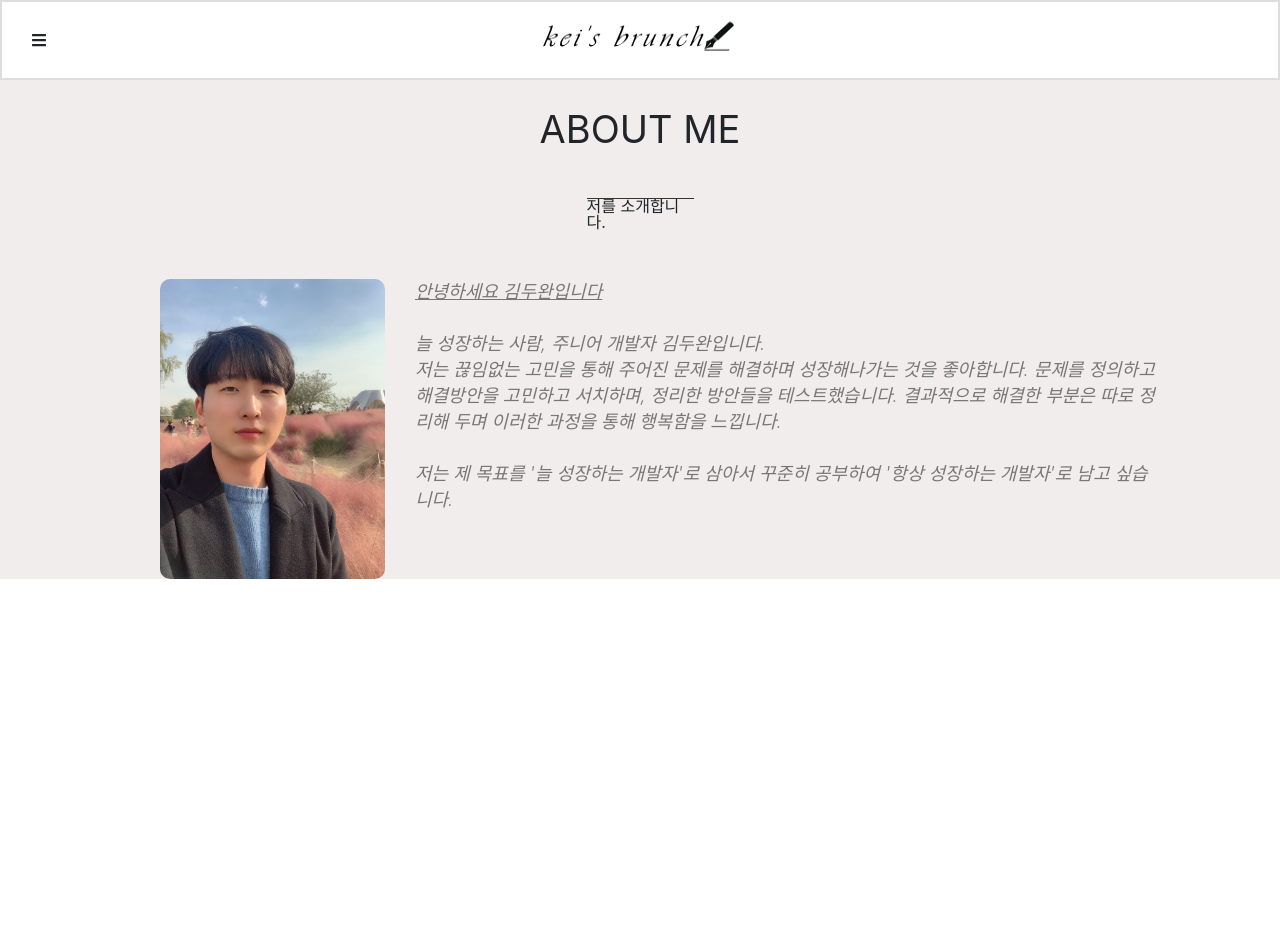
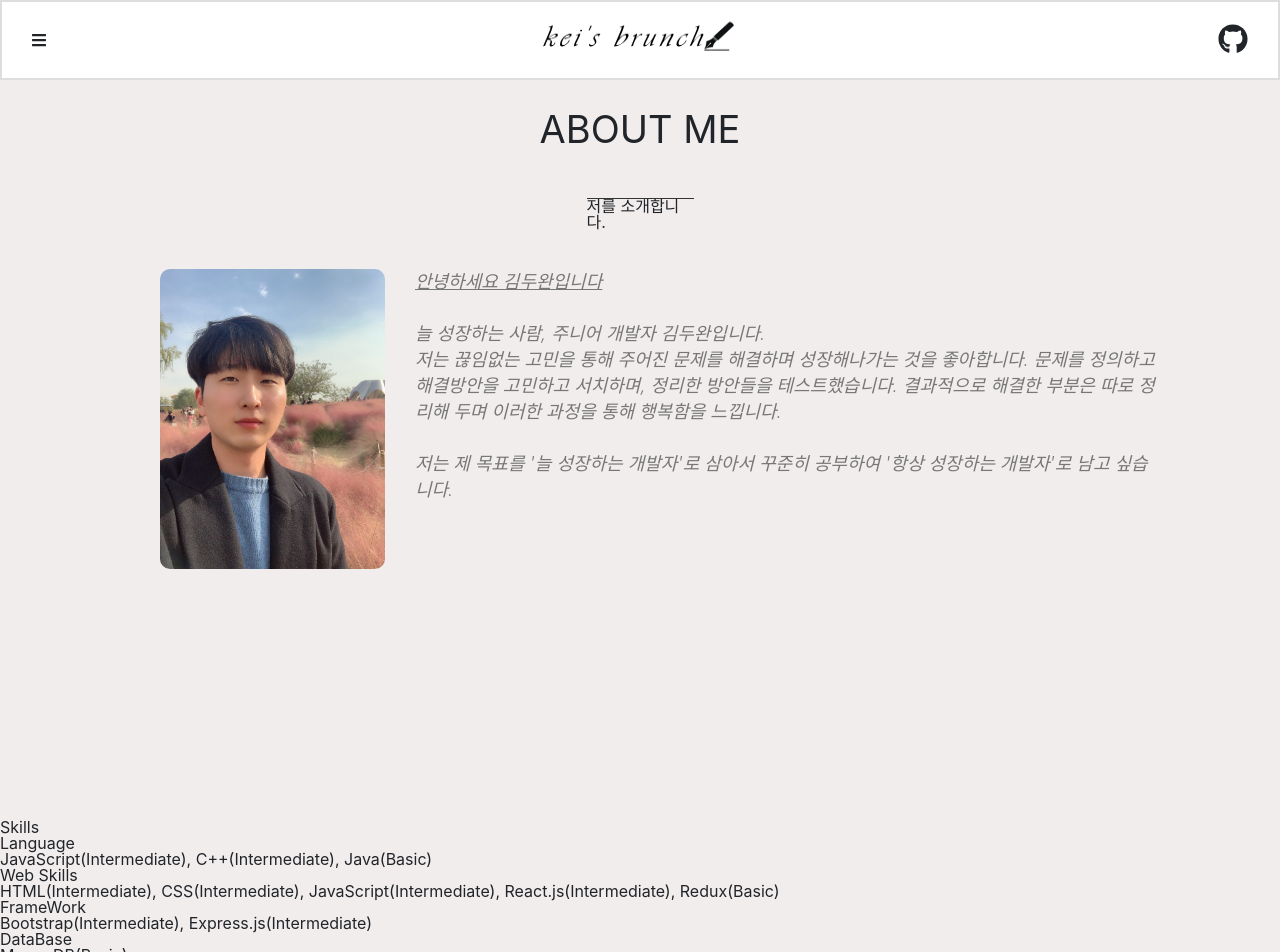
Before and after one commit to doowankim/personal-blog, a React (Create React App) app: page /portfolio in a window 1280 px wide. Shown: the top 952 px of the page. Before the commit the page ends 800 px from the top, so only its background shows below. Built offline with nearby package versions, Linux system fonts and the light colour scheme.

Commit message:
feat: Header github icon added

```diff
--- a/src/components/Header/index.tsx
+++ b/src/components/Header/index.tsx
@@ -29,6 +29,9 @@ const Header = () => {
           <LogoImage src="/images/brunch_logo.png" alt="brunchLogo" />
         </Link>
       </HeaderLogo>
+      <IconWrapper href="https://github.com/doowankim">
+        <GitIcon className="fab fa-github" />
+      </IconWrapper>
     </HeaderBox>
   )
 }
@@ -88,4 +91,20 @@ const SLink = styled(Link)`
 
 const Icon = styled.i``
 
+const IconWrapper = styled.a`
+  margin-top: -50px;
+  margin-right: 30px;
+  font-size: 30px;
+  float: right;
+  text-decoration: none;
+  &:hover {
+    text-decoration: none;
+    color: black;
+  }
+`
+
+const GitIcon = styled.i`
+  cursor: pointer;
+`
+
 export default Header
--- a/src/components/Portfolio/index.tsx
+++ b/src/components/Portfolio/index.tsx
@@ -36,6 +36,20 @@ const Portfolio = () => {
           </div>
         </Description>
       </DescriptionBox>
+      <SkillsBox>
+        <div>Skills</div>
+        <h4>Language</h4>
+        <p>JavaScript(Intermediate), C++(Intermediate), Java(Basic)</p>
+        <h4>Web Skills</h4>
+        <p>
+          HTML(Intermediate), CSS(Intermediate), JavaScript(Intermediate),
+          React.js(Intermediate), Redux(Basic)
+        </p>
+        <h4>FrameWork</h4>
+        <p>Bootstrap(Intermediate), Express.js(Intermediate)</p>
+        <h4>DataBase</h4>
+        <p>MongoDB(Basic)</p>
+      </SkillsBox>
     </Container>
   )
 }
@@ -82,8 +96,7 @@ const DescriptionBox = styled.div`
   display: flex;
   animation: ${FadeInUp} 1.2s;
   position: relative;
-  padding-top: 30px;
-  margin-top: 50px;
+  margin-top: 70px;
   width: 1000px;
   left: 50%;
   transform: translateX(-48%);
@@ -107,4 +120,8 @@ const Description = styled.h2`
   margin-left: 30px;
 `
 
+const SkillsBox = styled.div`
+  padding-top: 250px;
+`
+
 export default Portfolio
```
